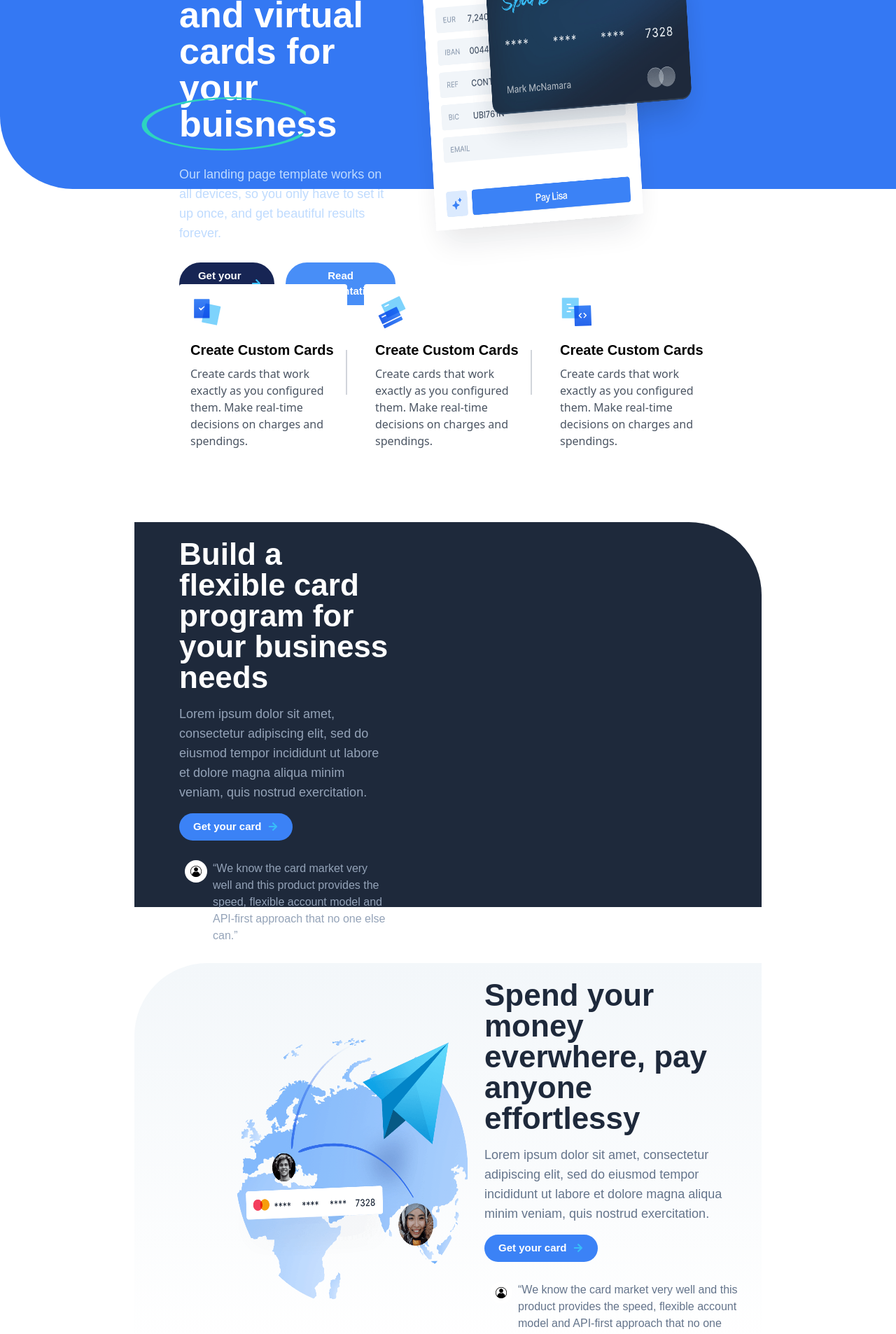
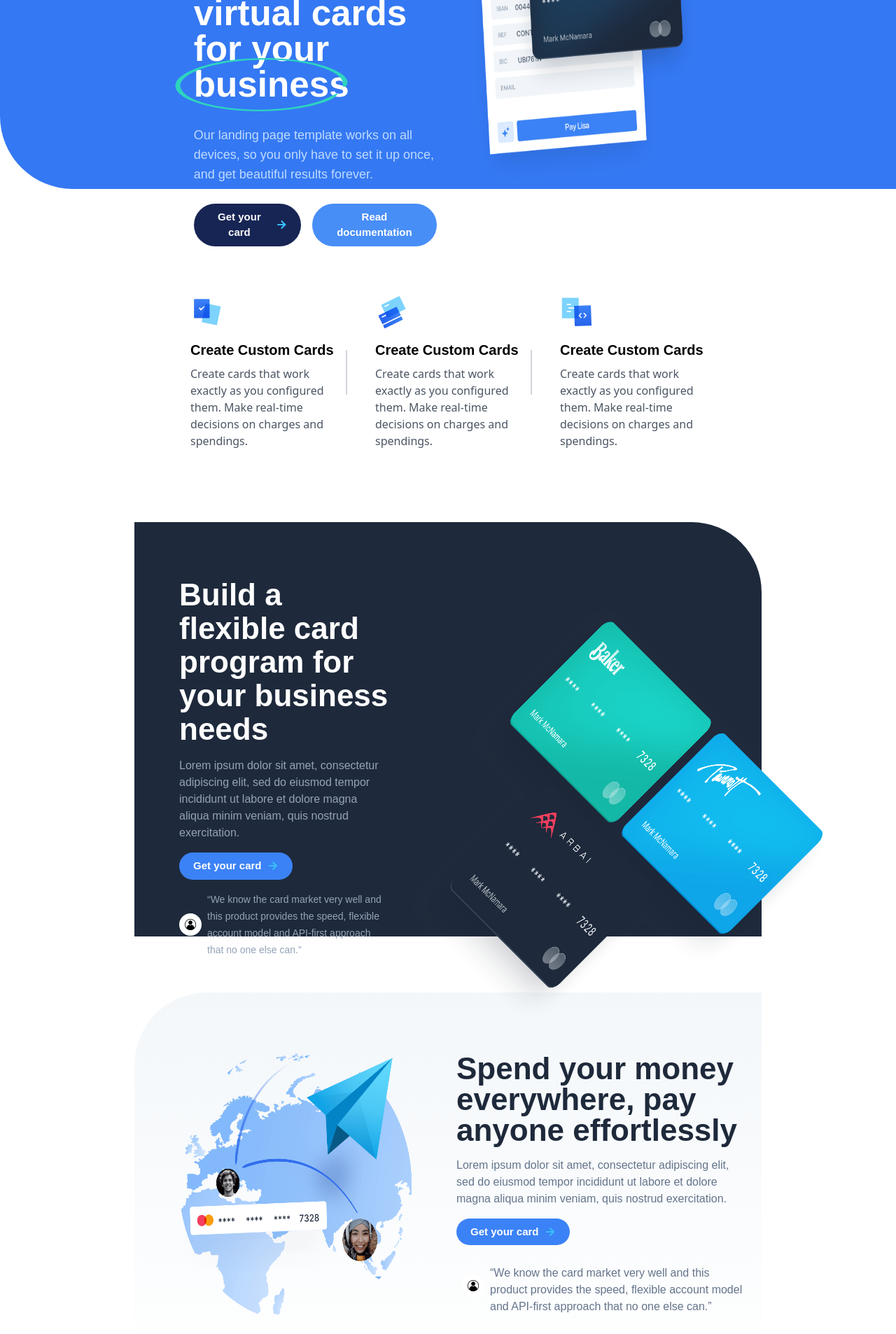
Before and after one commit to ahmed3441/Project-Structure, a React (Vite) app: page / in a window 1280 px wide. Shown: the part 280-2186 px from the top of the page at 70% size. Built offline with nearby package versions, Linux system fonts and the light colour scheme.

Commit message:
responsive changes

```diff
--- a/src/components/admin/landing/landingcomponents/AtmCards.jsx
+++ b/src/components/admin/landing/landingcomponents/AtmCards.jsx
@@ -5,15 +5,24 @@ import Person from "../../../../assets/images/person.png";
 
 const AtmCards = () => {
   return (
-    <div>
-      <div className="">
-        <div className="bg-[#1E293B] h-[550px] rounded-tr-[104px] p-6 container w-[70%] mx-auto">
-          <div className="grid grid-cols-12 gap-6 h-full">
-            <div className="col-span-5 flex flex-col justify-center space-y-4 ml-10 ">
-              <div className="text-white font-font-aspekta text-[44px] font-bold leading-[44px]">
-                Build a flexible card program for your business needs
+    <div className="bg-[#1E293B] xl:h-[37rem] rounded-tr-[100px] p-6 container mx-auto w-full md:w-[70%] py-20 relative">
+      <div className="grid grid-cols-1 md:grid-cols-12 gap-6 h-full">
+        <div className="col-span-1 md:col-span-5 flex flex-col justify-center space-y-4 md:ml-10">
+        <div
+            className="text-white font-font-aspekta font-bold"
+            style={{
+              fontSize: "clamp(1rem, 4vw, 2.75rem)",
+              lineHeight: "clamp(2rem, 5vw, 3rem)",
+            }}
+          >    Build a flexible card program for your business needs
           </div>
-              <div className="mt-8 font-font-aspekta text-[#94a3b8] text-lg leading-7 font-normal">
+          <div
+            className="mt-8 font-font-aspekta text-[#94a3b8]"
+            style={{
+              fontSize: "clamp(0.875rem, 1.5vw, 1rem)",
+              lineHeight: "clamp(1.25rem, 2vw, 1.5rem)"
+            }}
+          >
             Lorem ipsum dolor sit amet, consectetur adipiscing elit, sed do
             eiusmod tempor incididunt ut labore et dolore magna aliqua minim
             veniam, quis nostrud exercitation.
@@ -24,35 +33,37 @@ const AtmCards = () => {
               text="Get your card"
               icon={FaArrowRight}
             />
-
-                {/* <Button
-                  className="text-white bg-blue-600 font-font-aspekta font-semibold p-2 rounded-full px-5 flex items-center group hover:bg-blue-700"
-                  text="Get your card"
-                  icon={FaArrowRight}
-                /> */}
           </div>
-              <div className="flex">
+          <div className="flex items-center mt-3">
             <img
               src={Person}
               alt="person"
-                  className="w-8 h-8  rounded-full ml-2 cursor-pointer mt-3"
+              className="w-8 h-8 rounded-full"
             />
-                <p className="font-font-aspekta text-[#94a3b8] text-lbase leading-6 font-normal ml-2 mt-3">
+            <p
+              className="font-font-aspekta text-[#94a3b8] leading-6 font-normal ml-2"
+              style={{
+                fontSize: "clamp(0.875rem, 1vw, 1rem)"
+              }}
+            >
               “We know the card market very well and this product provides
               the speed, flexible account model and API-first approach that
               no one else can.”
             </p>
           </div>
         </div>
-            <div className="col-span-7 space-y-4">
-              <div >
-                {/* <img
+        <div className="col-span-1 md:col-span-7 relative">
+          <div className="relative">
+            <img
               src={AtmCard}
-                  alt=""
-                  className="rotate-45 h-[500px] absolute mt-48"
-                /> */}
-              </div>
-            </div>
+              alt="ATM Card"
+              className="md:rotate-45 absolute md:mt-32 ml-8"
+              style={{
+                height: "clamp(200px, 40vw, 550px)",
+                // bottom: "-25%" ,
+              }}
+            />
+            <div className="absolute inset-0 bg-[#1E293B] md:hidden" style={{ bottom: 0 }}></div>
           </div>
         </div>
       </div>
--- a/src/components/admin/landing/landingcomponents/MainPage.jsx
+++ b/src/components/admin/landing/landingcomponents/MainPage.jsx
@@ -18,76 +18,82 @@
   const MainPage = () => {
     return (
       <div>
-        {/* <div className="flex justify-center items-center ">        <div className=" bg-gray-400 w-96 h-20 p-custom-blue">Ahmed</div>
-        </div> */}
-        <div className="bg-[#3478F3] h-[550px] rounded-bl-[104px] flex justify-center ">
-        <div className="container w-[60%] mx-auto px-0">
+       <div className="bg-[#3478F3] h-[550px] rounded-bl-[104px] flex justify-center">
+  <div className="container mx-auto px-0 lg:px-10 lg:w-full xl:w-[63%]">
     <div className="flex mt-5 justify-between items-center w-full">
       <BsGearFill className="text-blue-900 text-3xl" />
-              {/* <Button
-                className="text-white bg-blue-950 font-font-aspekta font-semibold p-2 rounded-full px-5 flex items-center group"
-                text="Get your card"
-                icon={FaArrowRight}
-              /> */}
-              <Button
-          color="blue"
-          text="Get your card"
-          icon={FaArrowRight}
-        />
+      <Button color="blue" text="Get your card" icon={FaArrowRight} />
     </div>
 
-            <div className="flex mt-12 relative">
-              <div className="w-1/2 ">
-                <div>
-                  <div className=" font-font-aspekta text-[52px] leading-[52px] font-bold text-white mt-16 ">
-                    Create physical and virtual cards for your buisness
-                    <div className="relative flex items-center">
+    <div className="flex flex-col md:flex-row mt-12 relative gap-x-8">
+      <div className="w-full md:w-1/2 text-center md:text-left">
+        <div className="font-font-aspekta text-white font-bold mt-16"
+             style={{
+               fontSize: "clamp(1.5rem, 4vw, 52px)",
+               lineHeight: "clamp(1.5rem, 4vw, 52px)"
+             }}>
+          Create physical and virtual cards for your business
+     {/* <div className="relative flex justify-center md:justify-start items-center">
   <img
     src={CircleSvg}
     alt=""
-                        className="w-96 h-40 absolute -top-[64px] left-0 -ml-32"
+    className="absolute md:relative lg:static"
+    style={{
+      width: "clamp(150px, 30vw, 384px)",
+      height: "clamp(60px, 15vw, 160px)",
+      top: "clamp(-65px, -4vw, -64px)",
+      left: "clamp(-130px, -8vw, -120px)",
+      marginLeft: "clamp(-130px, -8vw, -120px)" // Adjust if needed
+    }}
+  />
+</div> */}
+
+<div className="relative flex justify-center items-center ">
+      <img
+        src={CircleSvg}
+        alt=""
+        className="hidden md:block absolute"
+        style={{
+          width: "clamp(150px, 30vw, 384px)",
+          height: "clamp(60px, 15vw, 160px)",
+          top: "clamp(-65px, -4vw, -64px)",
+          left: "clamp(-130px, -8vw, -120px)",
+        }}
+      />
+      <div className="absolute inset-0 flex items-center justify-center md:hidden">
+        <img
+          src={CircleSvg}
+          alt=""
+          className="w-[650px] h-[110px] mt-10 -ml-16 "
         />
       </div>
     </div>
+
+
         </div>
         <div className="mt-8 font-font-aspekta text-blue-200 text-lg leading-7 font-normal">
-                  Our landing page template works on all devices, so you only{" "}
-                  have to set it up once, and get beautiful results forever.
+          Our landing page template works on all devices, so you only have to set it up once, and get beautiful results forever.
         </div>
-
-                <div className="flex mt-7 space-x-4">
-                {/* <Button
-                className="text-white bg-blue-950 font-font-aspekta font-semibold p-2 rounded-full px-5 flex items-center group"
-                text="Get your card"
-                icon={FaArrowRight}
-              /> */}
-              <Button
-          color="blue"
-          text="Get your card"
-          icon={FaArrowRight}
-        />
-
-  <Button
-          color="lightBlue"
-          text="Read documentation"/>
-
-              {/* <Button
-                className="text-white bg-sky-400 font-font-aspekta font-semibold p-2 rounded-full px-5 mx-5"
-                text="Read documentation"
-              /> */}
+        <div className="flex mt-7 space-x-4 justify-center md:justify-start">
+          <Button color="blue" text="Get your card" icon={FaArrowRight} />
+          <Button color="lightBlue" text="Read documentation" />
         </div>
       </div>
 
-              <div className="w-[570px] mt-5 ">
+      <div className="w-full md:w-1/2 flex justify-center md:justify-end mt-5 md:mt-0">
         <img
           src={Card}
           alt="Business Cards"
-                  className=" h-[550px]"
+          className="h-auto"
+          style={{
+            height: "clamp(300px, 35vw, 550px)"
+          }}
         />
       </div>
     </div>
   </div>
 </div>
+
         <Cards/>
         <AtmCards/>
         <MapCard/>
--- a/src/components/admin/landing/landingcomponents/MapCard.jsx
+++ b/src/components/admin/landing/landingcomponents/MapCard.jsx
@@ -5,24 +5,15 @@ import Person from "../../../../assets/images/person.png";
 
 const AtmCards = () => {
   return (
-    <div>
-      <div className="container w-[70%] mx-auto mt-20">
-        <div className="bg-gradient-to-b from-[#F3F7FA] to-white h-[550px] rounded-tl-[104px] p-6">
-          <div className="grid grid-cols-12 gap-6 h-full">
-          <div className="col-span-6 space-y-4">
-              <div className="mt-5 ">
-                <img
-                  src={Map }
-                  alt=""
-                  className=" h-[500px] mx-20 "
-                />
+    <div className="container w-full md:w-[70%] mx-auto mt-20">
+      <div className="bg-gradient-to-b from-[#F3F7FA] to-white lg:h-[550px] rounded-tl-[104px] p-6">
+        <div className="grid grid-cols-1 md:grid-cols-12 gap-6">
+          {/* Text Section */}
+          <div className="col-span-1 md:col-span-6 flex flex-col justify-center items-center md:items-start space-y-4 order-1 md:order-2">
+            <div className="text-[#1E293B] font-font-aspekta text-[32px] leading-8 md:text-[44px] font-bold md:leading-[44px] text-center md:text-left">
+              Spend your money everywhere, pay anyone effortlessly
             </div>
-            </div>
-            <div className="col-span-6 flex flex-col justify-center space-y-4 ml-10 ">
-              <div className="text-[#1E293B] font-font-aspekta text-[44px] font-bold leading-[44px]">
-              Spend your money everwhere, pay anyone effortlessy
-              </div>
-              <div className="mt-8 font-font-aspekta text-[#64748b] text-lg leading-7 font-normal">
+            <div className="mt-8 font-font-aspekta text-[#64748b] text-[clamp(0.875rem, 1.5vw, 1rem)] leading-[clamp(1.25rem, 2vw, 1.5rem)] text-center md:text-left">
               Lorem ipsum dolor sit amet, consectetur adipiscing elit, sed do
               eiusmod tempor incididunt ut labore et dolore magna aliqua minim
               veniam, quis nostrud exercitation.
@@ -33,19 +24,14 @@ const AtmCards = () => {
                 text="Get your card"
                 icon={FaArrowRight}
               />
-                {/* <Button
-                  className="text-white bg-blue-600 font-font-aspekta font-semibold p-2 rounded-full px-5 flex items-center group hover:bg-blue-700"
-                  text="Get your card"
-                  icon={FaArrowRight}
-                /> */}
             </div>
-              <div className="flex">
+            <div className="flex items-center mt-3">
               <img
                 src={Person}
                 alt="person"
-                  className="w-8 h-8  rounded-full ml-2 cursor-pointer mt-3"
+                className="w-8 h-8 rounded-full ml-2 cursor-pointer"
               />
-                <p className="font-font-aspekta text-[#64748b] text-lbase leading-6 font-normal ml-2 mt-3">
+              <p className="font-font-aspekta text-[#64748b] text-[clamp(0.875rem, 1vw, 1rem)] leading-6 font-normal ml-2 mt-3 text-center md:text-left">
                 “We know the card market very well and this product provides
                 the speed, flexible account model and API-first approach that
                 no one else can.”
@@ -53,6 +39,13 @@ const AtmCards = () => {
             </div>
           </div>
 
+          {/* Image Section */}
+          <div className="col-span-1 md:col-span-6 flex justify-center items-center order-2 md:order-1">
+            <img
+              src={Map}
+              alt=""
+              className="h-[500px] w-full md:w-auto mx-0 md:mx-20"
+            />
           </div>
         </div>
       </div>
```
Also changed, not shown: src/App.css (line endings or trailing spaces). Lines whose indentation alone changed are shown as unchanged.
